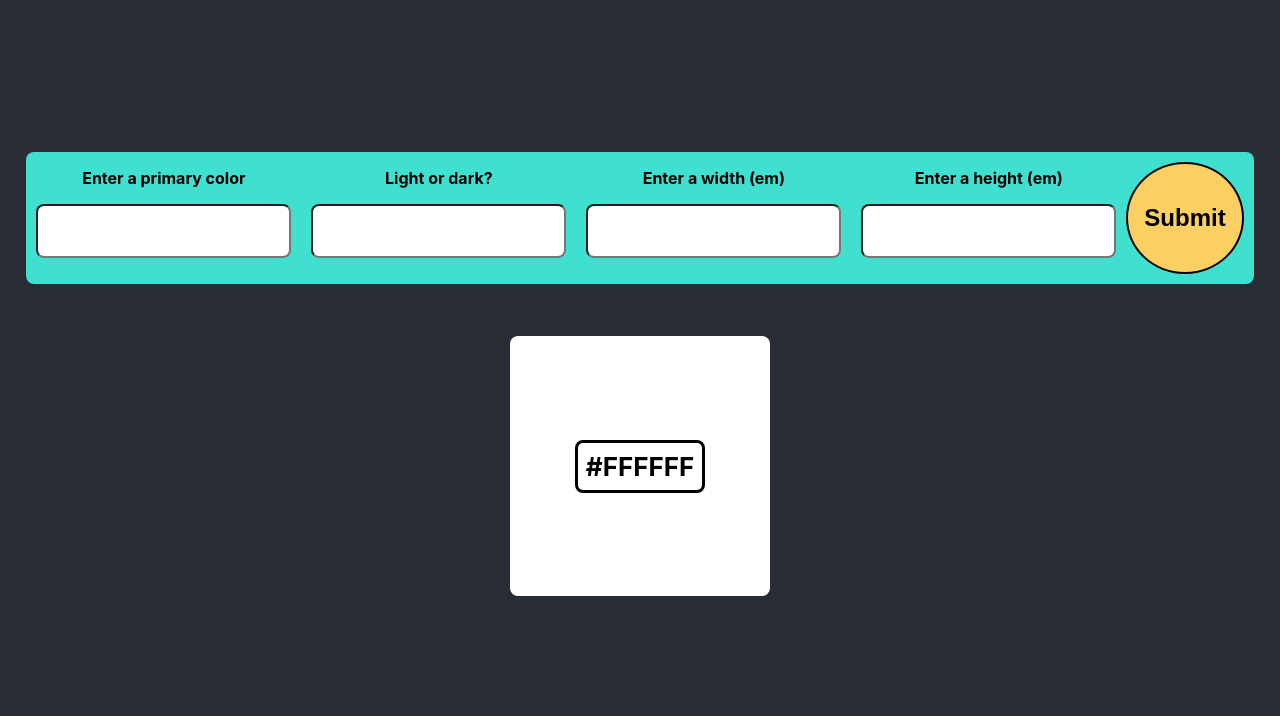
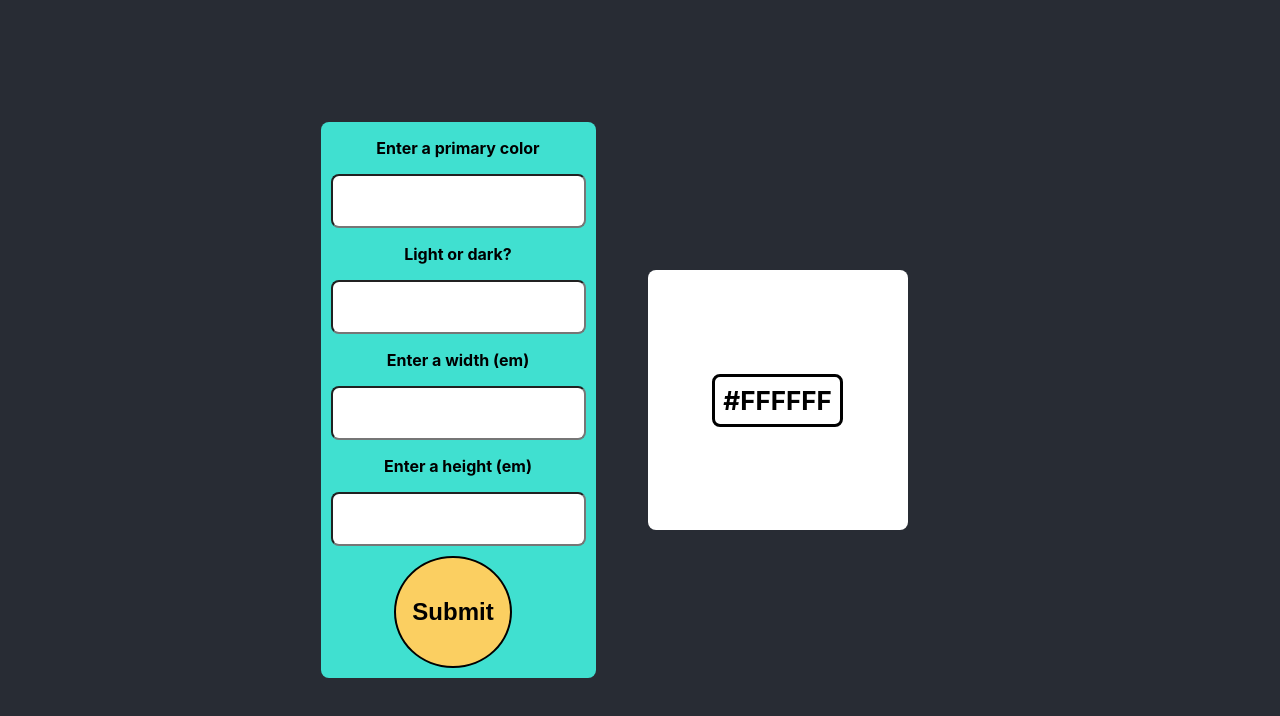
Before and after one commit to jgsheppa/react-app-random-color-generator, a React (Create React App) app: page / in a window 1280 px wide. Shown: the top 716 px of the page. Built offline with nearby package versions, Linux system fonts and the light colour scheme.

Commit message:
Switched page layout to row

```diff
--- a/package.json
+++ b/package.json
@@ -3,7 +3,6 @@
   "version": "0.1.0",
   "private": true,
   "dependencies": {
-    "@emotion/core": "^10.0.35",
     "@testing-library/jest-dom": "^4.2.4",
     "@testing-library/react": "^9.3.2",
     "@testing-library/user-event": "^7.1.2",
--- a/src/App.css
+++ b/src/App.css
@@ -18,7 +18,7 @@
   background-color: #282c34;
   min-height: 100vh;
   display: flex;
-  flex-direction: column;
+  flex-direction: row;
   align-items: center;
   justify-content: center;
   font-size: calc(10px + 2vmin);
@@ -31,7 +31,8 @@
 
 .flexbox {
   display: flex;
-  flex-direction: row;
+  flex-direction: column;
+  align-items: center;
 }
 
 .container {
```
Also changed, not shown: 1 other file (tests, documents, lock files or other folders).
